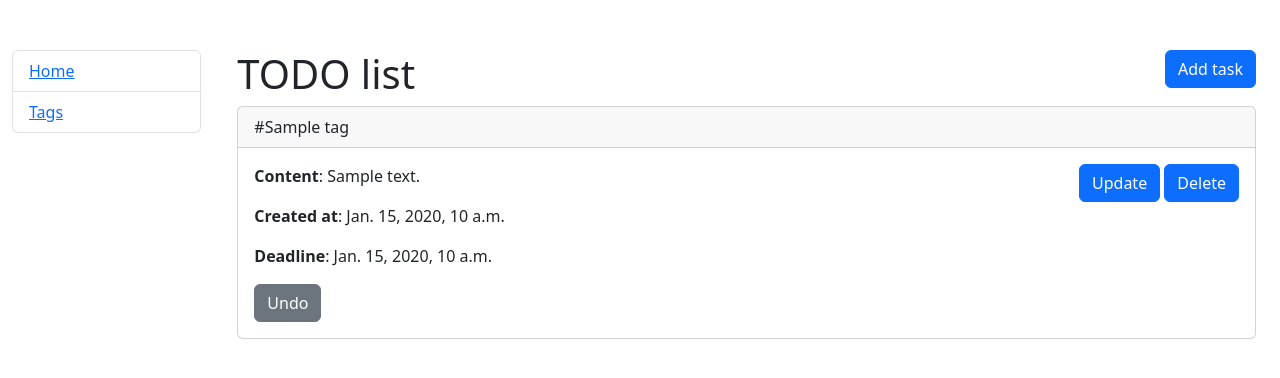
After one commit to AntonShpakovych/py-to-do, a Django app: page /tasks/ in a window 1280 px wide. The commit adds this page. Shown: the top 378 px of the page. Run offline with Django 4.2, Linux system fonts and the light colour scheme; tables that the repository leaves empty hold one stand-in row (values such as "Sample post").

Commit message:
refactor view to classbased view, also implemented all logic for tasks, and tags

```diff
--- a/config/settings.py
+++ b/config/settings.py
@@ -16,6 +16,7 @@ INSTALLED_APPS = [
     "django.contrib.messages",
     "django.contrib.staticfiles",
 
+    "crispy_bootstrap4",
     "crispy_forms",
 
     "task",
--- a/config/urls.py
+++ b/config/urls.py
@@ -1,11 +1,12 @@
+from django.conf import settings
 from django.contrib import admin
 from django.urls import path, include
 from django.conf.urls.static import static
-
-from config import settings
+from django.views.generic import RedirectView
 
 
 urlpatterns = [
     path("admin/", admin.site.urls),
-    path("", include("task.urls", namespace="task"))
+    path("", RedirectView.as_view(url="tasks/", permanent=True)),
+    path("tasks/", include("task.urls", namespace="task")),
 ] + static(settings.STATIC_URL, document_root=settings.STATIC_ROOT)
--- a/static/css/style.css
+++ b/static/css/style.css
@@ -6,3 +6,17 @@
 .container-fluid{
     padding-top: 50px;
 }
+
+.card{
+    margin-bottom: 20px
+}
+
+.add-task{
+    float: right;
+}
+.card-update{
+    float: right;
+}
+.card-update-status{
+    float: right;
+}
--- a/task/models.py
+++ b/task/models.py
@@ -1,4 +1,5 @@
 from django.db import models
+from django.utils import timezone
 
 
 class Tag(models.Model):
@@ -15,5 +16,8 @@ class Task(models.Model):
     is_completed = models.BooleanField(default=False)
     tags = models.ManyToManyField(Tag, related_name="tasks")
 
+    class Meta:
+        ordering = ["is_completed", "created_at"]
+
     def __str__(self):
         return self.content[:10] + "..."
--- a/task/urls.py
+++ b/task/urls.py
@@ -1,10 +1,63 @@
 from django.urls import path
 
-from task.views import home_page
+from task.views import (
+    TaskListView,
+    TaskCreateView,
+    TaskDeleteView,
+    TaskUpdateView,
+    task_update_status,
+    TagListView,
+    TagCreateView,
+    TagUpdateView, TagDeleteView
+)
 
 
 urlpatterns = [
-    path("", home_page, name="home-page")
+    path(
+        "",
+        TaskListView.as_view(),
+        name="task-list"
+    ),
+    path(
+        "create/",
+        TaskCreateView.as_view(),
+        name="task-create"
+    ),
+    path(
+        "<int:pk>/delete/",
+        TaskDeleteView.as_view(),
+        name="task-delete"
+    ),
+    path(
+        "<int:pk>/update/",
+        TaskUpdateView.as_view(),
+        name="task-update"
+    ),
+    path(
+        "<int:pk>/update-status/",
+        task_update_status,
+        name="task-update-status"
+    ),
+    path(
+        "tags/",
+        TagListView.as_view(),
+        name="tag-list"
+    ),
+    path(
+        "tags/create/",
+        TagCreateView.as_view(),
+        name="tag-create"
+    ),
+    path(
+        "tags/<int:pk>/update/",
+        TagUpdateView.as_view(),
+        name="tag-update"
+    ),
+    path(
+        "tags/<int:pk>/delete/",
+        TagDeleteView.as_view(),
+        name="tag-delete"
+    )
 ]
 
 app_name = "task"
--- a/task/views.py
+++ b/task/views.py
@@ -1,12 +1,61 @@
-from django.shortcuts import render
+from django.shortcuts import get_object_or_404, redirect
+from django.urls import reverse_lazy
+from django.views import generic
 
-from task.models import Task
+from task.forms import TaskForm
+from task.models import Task, Tag
 
 
-def home_page(request):
-    tasks = Task.objects.prefetch_related("tags")
+class TaskListView(generic.ListView):
+    model = Task
+    queryset = Task.objects.prefetch_related("tags")
 
-    context = {
-        "tasks": tasks
-    }
-    return render(request, "task/index.html", context=context)
+
+class TaskCreateView(generic.CreateView):
+    model = Task
+    form_class = TaskForm
+    success_url = reverse_lazy("task:task-list")
+
+
+class TaskDeleteView(generic.DeleteView):
+    model = Task
+    success_url = reverse_lazy("task:task-list")
+
+
+class TaskUpdateView(generic.UpdateView):
+    model = Task
+    form_class = TaskForm
+    success_url = reverse_lazy("task:task-list")
+
+
+def task_update_status(request, pk):
+    task = get_object_or_404(Task, pk=pk)
+
+    if task.is_completed:
+        task.is_completed = False
+    else:
+        task.is_completed = True
+    task.save()
+
+    return redirect("task:task-list")
+
+
+class TagListView(generic.ListView):
+    model = Tag
+
+
+class TagCreateView(generic.CreateView):
+    model = Tag
+    fields = "__all__"
+    success_url = reverse_lazy("task:tag-list")
+
+
+class TagUpdateView(generic.UpdateView):
+    model = Tag
+    fields = "__all__"
+    success_url = reverse_lazy("task:tag-list")
+
+
+class TagDeleteView(generic.DeleteView):
+    model = Tag
+    success_url = reverse_lazy("task:tag-list")
--- a/templates/base.html
+++ b/templates/base.html
@@ -18,7 +18,9 @@
          {% include "includes/sidebar.html" %}
       </div>
       <div class="col-sm-10">
-        {% block content %}{% endblock %}
+        <div class="container">
+          {% block content %}{% endblock %}
+        </div>
       </div>
     </div>
   </div>
--- a/templates/includes/sidebar.html
+++ b/templates/includes/sidebar.html
@@ -1,4 +1,4 @@
 <ul class="sidebar-nav list-group">
-  <li class="list-group-item"><a href="#">Home</a></li>
-  <li class="list-group-item"><a href="#">Tasks</a></li>
+  <li class="list-group-item"><a href="{% url 'task:task-list' %}">Home</a></li>
+  <li class="list-group-item"><a href="{% url 'task:tag-list' %}">Tags</a></li>
 </ul>
--- /dev/null
+++ b/templates/task/task_list.html
@@ -0,0 +1,38 @@
+{% extends "base.html" %}
+
+{% block title %}
+  TODO list
+{% endblock %}
+
+{% block content %}
+  <div class="title">
+    <a href="{% url 'task:task-create' %}" class="btn btn-primary add-task">Add task</a>
+    <h1>TODO list</h1>
+  </div>
+
+  {% for task in task_list %}
+    <div class="card">
+      <div class="card-header">
+        {% for tag in task.tags.all %}
+          #{{ tag }}
+        {% endfor %}
+      </div>
+      <div class="card-body">
+        <div class="card-update">
+          <a href="{% url 'task:task-update' pk=task.id %}" class="btn btn-primary">Update</a>
+          <a href="{% url 'task:task-delete' pk=task.id %}" class="btn btn-primary">Delete</a>
+        </div>
+        <p class="card-text"><b>Content</b>: {{ task.content }}</p>
+        <p class="card-text"><b>Created at</b>: {{ task.created_at }}</p>
+         {% if task.deadline %}
+          <p class="card-text"><b>Deadline</b>: {{ task.deadline }}</p>
+         {% endif %}
+        <a
+            href="{% url "task:task-update-status" pk=task.id %}"
+            class="{% if task.is_completed %}btn btn-secondary{% else %}btn btn-success{% endif %}">
+          {{ task.is_completed|yesno:"Undo, Complete" }}
+        </a>
+      </div>
+    </div>
+  {% endfor %}
+{% endblock %}
```
Also changed, not shown: task/forms.py (added, +28 -0 lines), templates/task/index.html (deleted, +0 -11 lines), templates/task/tag_confirm_delete.html (added, +17 -0 lines), templates/task/tag_form.html (added, +15 -0 lines), templates/task/tag_list.html (added, +30 -0 lines), templates/task/task_confirm_delete.html (added, +17 -0 lines), templates/task/task_form.html (added, +15 -0 lines).
